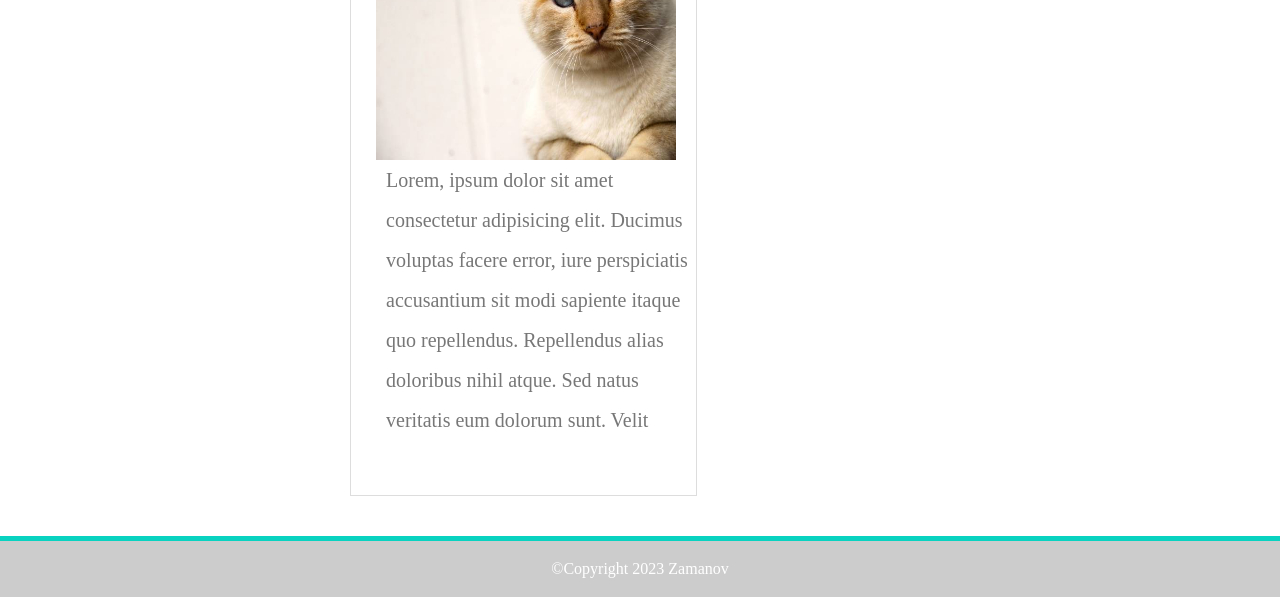
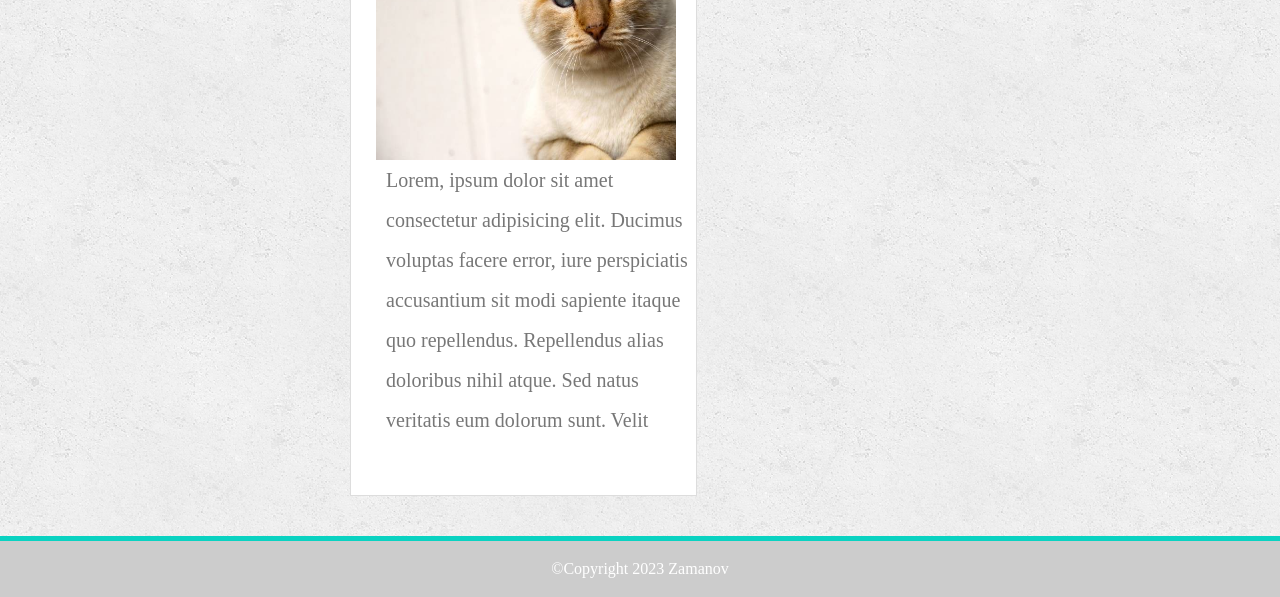
Before and after one commit to zamanovilgar/portfolio-with-flex, a plain HTML site: page index.html in a window 1280 px wide. Shown: the part 376-973 px from the top of the page. Drawn offline with Linux system fonts and the light colour scheme.

Commit message:
backfoto

```diff
--- a/assets/css/style.css
+++ b/assets/css/style.css
@@ -6,7 +6,7 @@
 }
 body {
   height: 100%;
-  background-image: url("assets/image/1.jpg");
+  background-image: url("/assets/image/concrete_seamless.png");
 }
 header {
   background-color: #fff;
```
